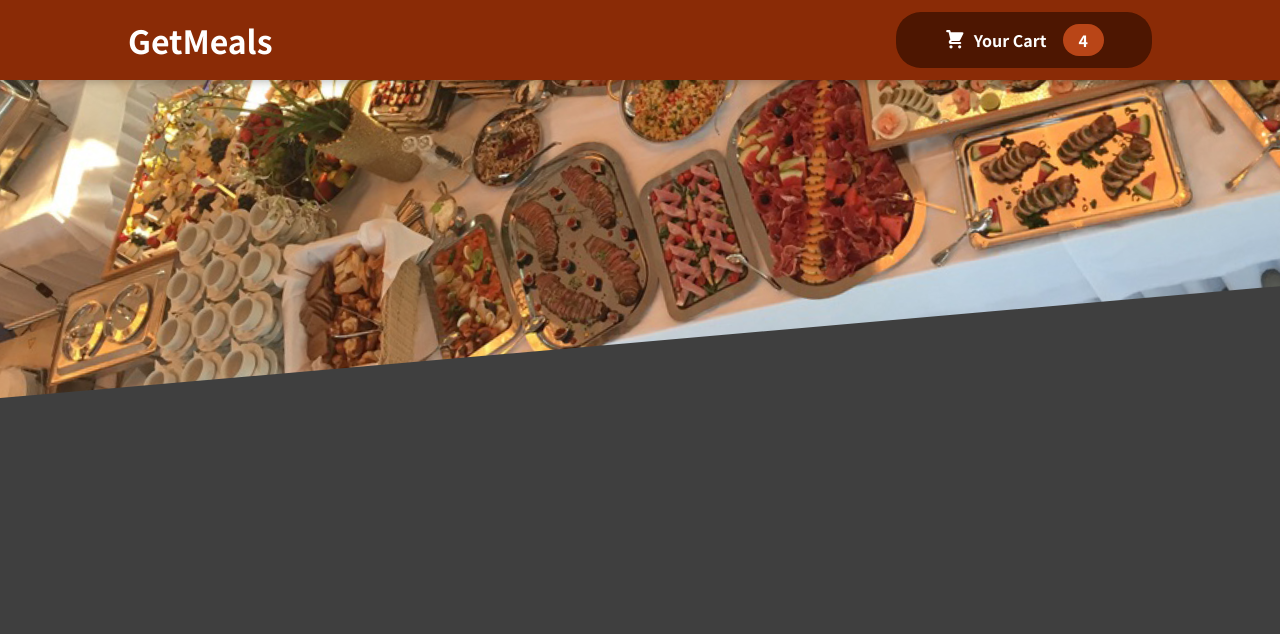
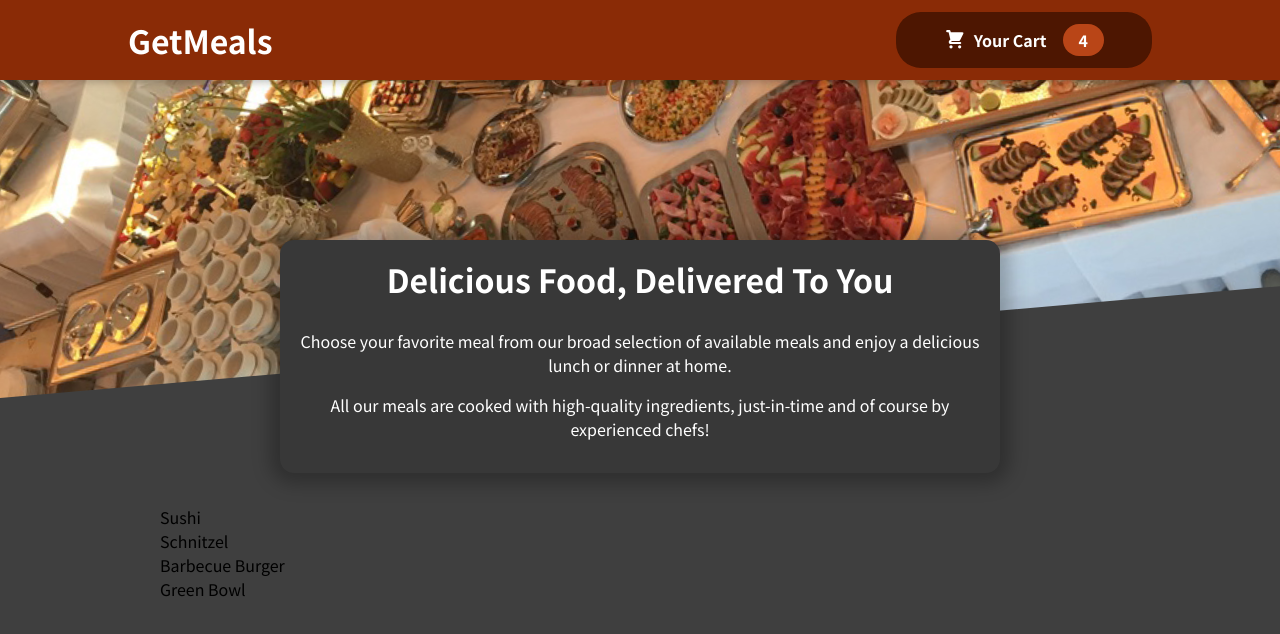
Before and after one commit to BuntyBru/bug-free-spork, a React (Create React App) app: page / in a window 1280 px wide. Shown: the top 634 px of the page. Built offline with nearby package versions, Linux system fonts and the light colour scheme.

Commit message:
added mealbox and stuff

```diff
--- a/src/App.js
+++ b/src/App.js
@@ -1,9 +1,13 @@
 import { Fragment } from "react";
 import Header from "./components/Layout/Header";
+import Meals from "./components/Meals/Meals";
 function App() {
   return (
     <Fragment>
       <Header />
+      <main>
+        <Meals />
+      </main>
     </Fragment>
   );
 }
--- /dev/null
+++ b/src/components/Meals/AvailableMeals.js
@@ -0,0 +1,40 @@
+import classes from './AvailableMeals.module.css';
+
+const DUMMY_MEALS = [
+  {
+    id: "m1",
+    name: "Sushi",
+    description: "Finest fish and veggies",
+    price: 22.99,
+  },
+  {
+    id: "m2",
+    name: "Schnitzel",
+    description: "A german specialty!",
+    price: 16.5,
+  },
+  {
+    id: "m3",
+    name: "Barbecue Burger",
+    description: "American, raw, meaty",
+    price: 12.99,
+  },
+  {
+    id: "m4",
+    name: "Green Bowl",
+    description: "Healthy...and green...",
+    price: 18.99,
+  },
+];
+
+const AvailableMeals = () => {
+
+    const mealsList = DUMMY_MEALS.map(meal =><li>{meal.name}</li>)
+
+    return <section className={classes.meals}>
+        <ul>
+            {mealsList}
+        </ul>
+    </section>
+};
+export default AvailableMeals;
--- /dev/null
+++ b/src/components/Meals/AvailableMeals.module.css
@@ -0,0 +1,24 @@
+.meals {
+    max-width: 60rem;
+    width: 90%;
+    margin: 2rem auto;
+    animation: meals-appear 1s ease-out forwards;
+  }
+
+  .meals ul {
+    list-style: none;
+    margin: 0;
+    padding: 0;
+  }
+
+  @keyframes meals-appear {
+    from {
+      opacity: 0;
+      transform: translateY(3rem);
+    }
+
+    to {
+      opacity: 1;
+      transform: translateY(0);
+    }
+  }
--- /dev/null
+++ b/src/components/Meals/Meals.js
@@ -0,0 +1,14 @@
+import MealsSummary from "./MealsSummary";
+import AvailableMeals from "./AvailableMeals";
+import { Fragment } from "react";
+
+const Meals = () => {
+  return (
+    <Fragment>
+      <MealsSummary />
+      <AvailableMeals />
+    </Fragment>
+  );
+};
+
+export default Meals;
--- /dev/null
+++ b/src/components/Meals/MealsSummary.js
@@ -0,0 +1,19 @@
+import classes from "./MealsSummary.module.css";
+
+const MealsSummary = () => {
+  return (
+    <section className={classes.summary}>
+      <h2>Delicious Food, Delivered To You</h2>
+      <p>
+        Choose your favorite meal from our broad selection of available meals
+        and enjoy a delicious lunch or dinner at home.
+      </p>
+      <p>
+        All our meals are cooked with high-quality ingredients, just-in-time and
+        of course by experienced chefs!
+      </p>
+    </section>
+  );
+};
+
+export default MealsSummary;
--- /dev/null
+++ b/src/components/Meals/MealsSummary.module.css
@@ -0,0 +1,18 @@
+.summary {
+    text-align: center;
+    max-width: 45rem;
+    width: 90%;
+    margin: auto;
+    margin-top: -10rem;
+    position: relative;
+    background-color: #383838;
+    color: white;
+    border-radius: 14px;
+    padding: 1rem;
+    box-shadow: 0 1px 18px 10px rgba(0, 0, 0, 0.25);
+  }
+
+  .summary h2 {
+    font-size: 2rem;
+    margin-top: 0;
+  }
```
Also changed, not shown: 1 other file (tests, documents, lock files or other folders).
